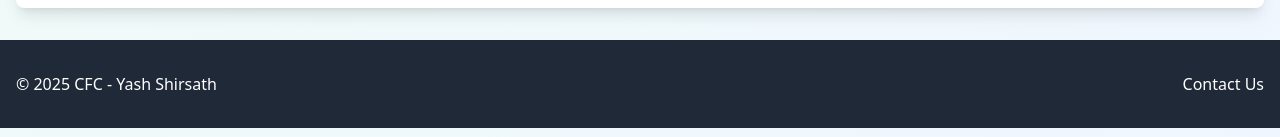
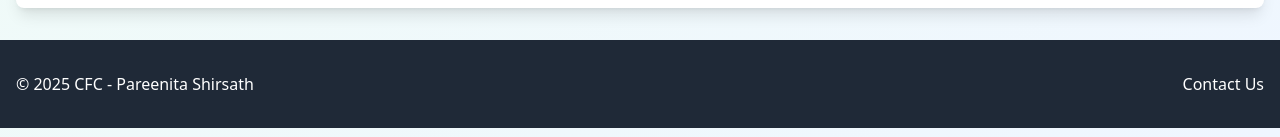
Before and after one commit to PareenitaShirsath/TraceGreen, a React (Vite) app: page / in a window 1280 px wide. Shown: the part 660-797 px from the top of the page. Built offline with nearby package versions, Linux system fonts and the light colour scheme.

Commit message:
Update App.tsx

```diff
--- a/src/App.tsx
+++ b/src/App.tsx
@@ -134,7 +134,7 @@ function App() {
         <div className="container mx-auto px-4">
           <div className="flex flex-col md:flex-row justify-between items-center">
             <div className="mb-4 md:mb-0">
-              <p>&copy; 2025 CFC - Yash Shirsath</p>
+              <p>&copy; 2025 CFC - Pareenita Shirsath</p>
             </div>
             <div className="flex space-x-4">
 
```
